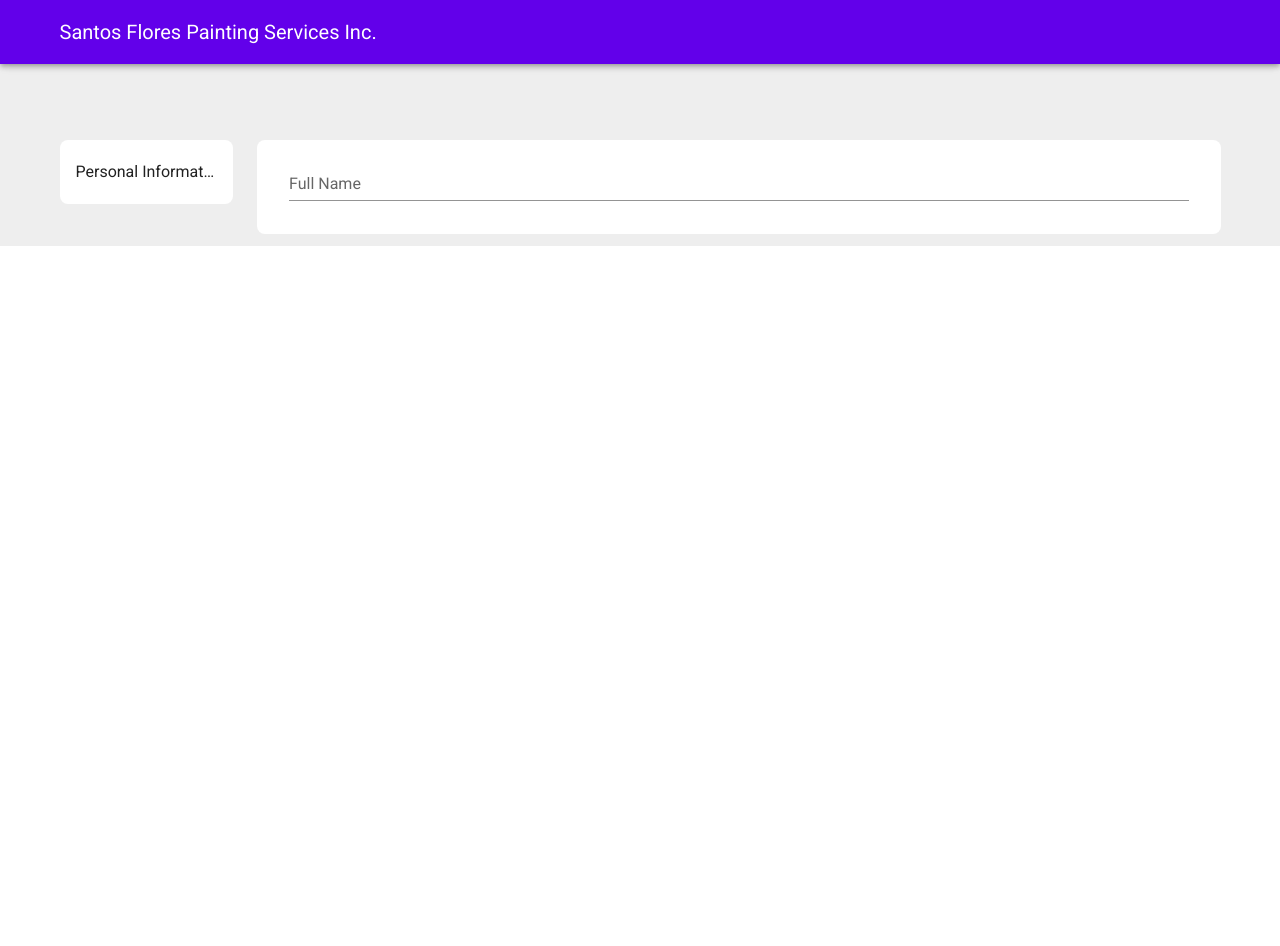
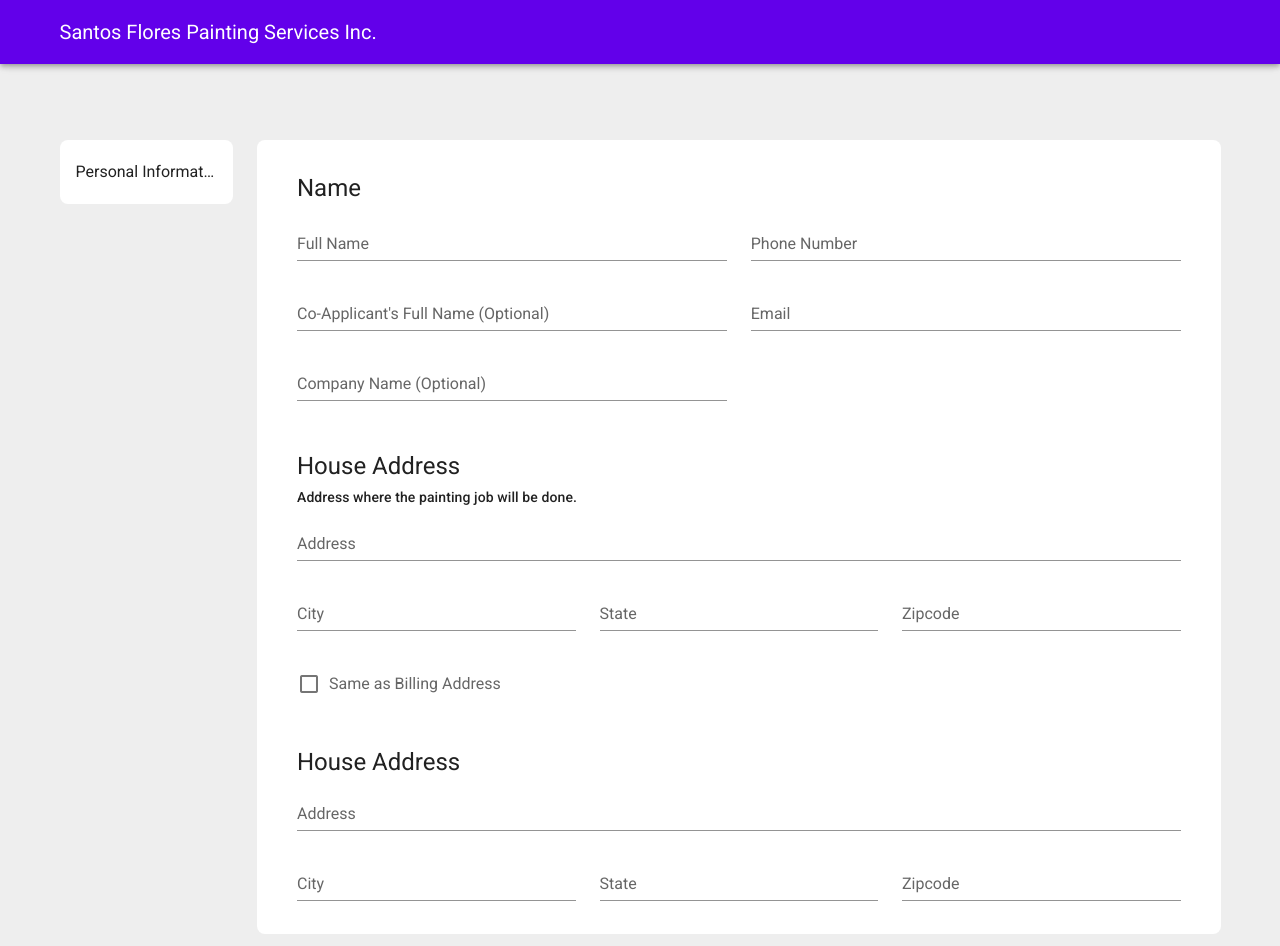
Before and after one commit to randyflores91/sfEstimates, a Vue app: page / in a window 1280 px wide. Before the commit the page ends 800 px from the top, so only its background shows below. Built offline with nearby package versions, Linux system fonts and the light colour scheme.

Commit message:
Add text fields and connect v-models

```diff
--- a/src/components/CustomerPersonalInformation.vue
+++ b/src/components/CustomerPersonalInformation.vue
@@ -3,13 +3,97 @@
     <v-container>
       <v-row>
         <v-col>
-          <v-form ref="form" class="mx-5">
+          <v-form ref="form" class="mx-7">
+            <div class="text-h5 mt-5 mb-2">Name</div>
+            <v-row>
+              <v-col>
+                <v-text-field
+                  v-model="name"
+                  :rules="nameRules"
+                  label="Full Name"
+                  required
+                ></v-text-field>
+                <v-text-field
+                  v-model="coApplicantName"
+                  label="Co-Applicant's Full Name (Optional)"
+                ></v-text-field>
+                <v-text-field
+                  v-model="companyName"
+                  label="Company Name (Optional)"
+                ></v-text-field>
+              </v-col>
+              <v-col>
+                <v-text-field
+                  v-model="companyName"
+                  label="Phone Number"
+                ></v-text-field
+                ><v-text-field
+                  v-model="companyName"
+                  label="Email"
+                ></v-text-field
+              ></v-col>
+            </v-row>
+            <div class="text-h5 mt-7">House Address</div>
+            <div class="text-subtitle-2 mt-1 mb-2">
+              Address where the painting job will be done.
+            </div>
             <v-text-field
-              v-model="name"
-              :rules="nameRules"
-              label="Full Name"
+              v-model="houseToPaintAddress"
+              label="Address"
               required
             ></v-text-field>
+            <v-row>
+              <v-col>
+                <v-text-field
+                  v-model="houseToPaintCity"
+                  label="City"
+                ></v-text-field>
+              </v-col>
+              <v-col>
+                <v-text-field
+                  v-model="houseToPaintState"
+                  label="State"
+                ></v-text-field
+              ></v-col>
+              <v-col
+                ><v-text-field
+                  v-model="houseToPaintZipcode"
+                  label="Zipcode"
+                ></v-text-field>
+              </v-col>
+            </v-row>
+            <v-checkbox
+              v-model="isHouseToPaintSameAsPersonal"
+              label="Same as Billing Address"
+            ></v-checkbox>
+            <div v-if="!isHouseToPaintSameAsPersonal">
+              <div class="text-h5 mt-7 mb-2">House Address</div>
+              <v-text-field
+                v-model="personalAddress"
+                label="Address"
+                required
+              ></v-text-field>
+              <v-row>
+                <v-col>
+                  <v-text-field
+                    v-model="personalCity"
+                    label="City"
+                  ></v-text-field>
+                </v-col>
+                <v-col>
+                  <v-text-field
+                    v-model="personalState"
+                    label="State"
+                  ></v-text-field
+                ></v-col>
+                <v-col
+                  ><v-text-field
+                    v-model="personalZipcode"
+                    label="Zipcode"
+                  ></v-text-field>
+                </v-col>
+              </v-row>
+            </div>
           </v-form>
         </v-col>
       </v-row>
@@ -33,6 +117,7 @@ export default {
       getCoApplicantName: "getCoApplicantName",
       getCompanyName: "getCompanyName",
       getDate: "getDate",
+      getEmail: "getEmail",
       getHouseToPaintAddress: "getHouseToPaintAddress",
       getHouseToPaintCity: "getHouseToPaintCity",
       getHouseToPaintState: "getHouseToPaintState",
@@ -43,13 +128,14 @@ export default {
       getPersonalCity: "getPersonalCity",
       getPersonalState: "getPersonalState",
       getPersonalZipcode: "getPersonalZipcode",
+      getPhone: "getPhone",
     }),
     coApplicantName: {
       get() {
         return this.getCoApplicantName;
       },
       set(val) {
-        this.$store.commit(this.setCoApplicantName(val));
+        this.setCoApplicantName(val);
       },
     },
     companyName: {
@@ -57,7 +143,7 @@ export default {
         return this.getCompanyName;
       },
       set(val) {
-        this.$store.commit(this.setCompanyName(val));
+        this.setCompanyName(val);
       },
     },
     date: {
@@ -65,7 +151,15 @@ export default {
         return this.getDate;
       },
       set(val) {
-        this.$store.commit(this.setDate(val));
+        this.setDate(val);
+      },
+    },
+    email: {
+      get() {
+        return this.getEmail;
+      },
+      set(val) {
+        this.setEmail(val);
       },
     },
     houseToPaintAddress: {
@@ -73,7 +167,7 @@ export default {
         return this.getHouseToPaintAddress;
       },
       set(val) {
-        this.$store.commit(this.setHouseToPaintAddress(val));
+        this.setHouseToPaintAddress(val);
       },
     },
     houseToPaintCity: {
@@ -81,7 +175,7 @@ export default {
         return this.getHouseToPaintCity;
       },
       set(val) {
-        this.$store.commit(this.setHouseToPaintCity(val));
+        this.setHouseToPaintCity(val);
       },
     },
     houseToPaintState: {
@@ -89,7 +183,7 @@ export default {
         return this.getHouseToPaintState;
       },
       set(val) {
-        this.$store.commit(this.setHouseToPaintState(val));
+        this.setHouseToPaintState(val);
       },
     },
     houseToPaintZipcode: {
@@ -97,7 +191,7 @@ export default {
         return this.getHouseToPaintZipcode;
       },
       set(val) {
-        this.$store.commit(this.setHouseToPaintZipcode(val));
+        this.setHouseToPaintZipcode(val);
       },
     },
     isHouseToPaintSameAsPersonal: {
@@ -105,7 +199,7 @@ export default {
         return this.getIsHouseToPaintSameAsPersonal;
       },
       set(val) {
-        this.$store.commit(this.setIsHouseToPaintSameAsPersonal(val));
+        this.setIsHouseToPaintSameAsPersonal(val);
       },
     },
     name: {
@@ -113,7 +207,6 @@ export default {
         return this.getName;
       },
       set(val) {
-        console.log(val);
         this.setName(val);
       },
     },
@@ -122,7 +215,7 @@ export default {
         return this.getPersonalAddress;
       },
       set(val) {
-        this.$store.commit(this.setPersonalAddress(val));
+        this.setPersonalAddress(val);
       },
     },
     personalCity: {
@@ -130,7 +223,7 @@ export default {
         return this.getPersonalCity;
       },
       set(val) {
-        this.$store.commit(this.setPersonalCity(val));
+        this.setPersonalCity(val);
       },
     },
     personalState: {
@@ -138,7 +231,7 @@ export default {
         return this.getPersonalState;
       },
       set(val) {
-        this.$store.commit(this.setPersonalState(val));
+        this.setPersonalState(val);
       },
     },
     personalZipcode: {
@@ -146,7 +239,15 @@ export default {
         return this.getPersonalZipcode;
       },
       set(val) {
-        this.$store.commit(this.setPersonalZipcode(val));
+        this.setPersonalZipcode(val);
+      },
+    },
+    phone: {
+      get() {
+        return this.getPhone;
+      },
+      set(val) {
+        this.setPhone(val);
       },
     },
   },
@@ -155,6 +256,7 @@ export default {
       setCoApplicantName: "setCoApplicantName",
       setCompanyName: "setCompanyName",
       setDate: "setDate",
+      setEmail: "setEmail",
       setHouseToPaintAddress: "setHouseToPaintAddress",
       setHouseToPaintCity: "setHouseToPaintCity",
       setHouseToPaintState: "setHouseToPaintState",
@@ -165,6 +267,7 @@ export default {
       setPersonalCity: "setPersonalCity",
       setPersonalState: "setPersonalState",
       setPersonalZipcode: "setPersonalZipcode",
+      setPhone: "setPhone",
     }),
   },
 };
--- a/src/store/index.js
+++ b/src/store/index.js
@@ -16,6 +16,7 @@ export default new Vuex.Store({
         coApplicantName: "",
         companyName: "",
         date: new Date(),
+        email: "",
         houseToPaintAddress: "",
         houseToPaintCity: "",
         houseToPaintState: "",
@@ -25,7 +26,8 @@ export default new Vuex.Store({
         personalAddress: "",
         personalCity: "",
         personalState: "",
-        personalZipcode: ""
+        personalZipcode: "",
+        phone: ""
       },
       totalPayment: {
 
@@ -34,85 +36,97 @@ export default new Vuex.Store({
   },
   getters: {
     getCoApplicantName(state) {
-      return state.coApplicantName;
+      return state.customerEstimate.personalInformation.coApplicantName;
     },
     getCompanyName(state) {
-      return state.companyName;
+      return state.customerEstimate.personalInformation.companyName;
     },
     getDate(state) {
-      return state.date;
+      return state.customerEstimate.personalInformation.date;
+    },
+    getEmail(state) {
+      return state.customerEstimate.personalInformation.email;
     },
     getHouseToPaintAddress(state) {
-      return state.houseToPaintAddress;
+      return state.customerEstimate.personalInformation.houseToPaintAddress;
     },
     getHouseToPaintCity(state) {
-      return state.houseToPaintCity;
+      return state.customerEstimate.personalInformation.houseToPaintCity;
     },
     getHouseToPaintState(state) {
-      return state.houseToPaintState;
+      return state.customerEstimate.personalInformation.houseToPaintState;
     },
     getHouseToPaintZipcode(state) {
-      return state.houseToPaintZipcode;
+      return state.customerEstimate.personalInformation.houseToPaintZipcode;
     },
     getIsHouseToPaintSameAsPersonal(state) {
-      return state.isHouseToPaintSameAsPersonal;
+      return state.customerEstimate.personalInformation.isHouseToPaintSameAsPersonal;
     },
     getName(state) {
-      return state.name;
+      return state.customerEstimate.personalInformation.name;
     },
     getPersonalAddress(state) {
-      return state.personalAddress;
+      return state.customerEstimate.personalInformation.personalAddress;
     },
     getPersonalCity(state) {
-      return state.personalCity;
+      return state.customerEstimate.personalInformation.personalCity;
     },
     getPersonalState(state) {
-      return state.personalState;
+      return state.customerEstimate.personalInformation.personalState;
     },
     getPersonalZipcode(state) {
-      return state.personalZipcode;
+      return state.customerEstimate.personalInformation.personalZipcode;
+    },
+    getPhone(state) {
+      return state.customerEstimate.personalInformation.phone;
     }
   },
   mutations: {
     setCoApplicantName(state, val) {
-      state.coApplicantName = val;
+      state.customerEstimate.personalInformation.coApplicantName = val;
     },
     setCompanyName(state, val) {
-      state.companyName = val;
+      state.customerEstimate.personalInformation.companyName = val;
     },
     setDate(state, val) {
-      state.date = val;
+      state.customerEstimate.personalInformation.date = val;
+    },
+    setEmail(state, val) {
+      state.customerEstimate.personalInformation.email = val;
     },
     setHouseToPaintAddress(state, val) {
-      state.houseToPaintAddress = val;
+      state.customerEstimate.personalInformation.houseToPaintAddress = val;
     },
     setHouseToPaintCity(state, val) {
-      state.houseToPaintCity = val;
+      state.customerEstimate.personalInformation.houseToPaintCity = val;
     },
     setHouseToPaintState(state, val) {
-      state.houseToPaintState = val;
+      state.customerEstimate.personalInformation.houseToPaintState = val;
     },
     setHouseToPaintZipcode(state, val) {
-      state.houseToPaintZipcode = val;
+      state.customerEstimate.personalInformation.houseToPaintZipcode = val;
     },
     setIsHouseToPaintSameAsPersonal(state, val) {
-      state.isHouseToPaintSameAsPersonal = val;
+      state.customerEstimate.personalInformation.isHouseToPaintSameAsPersonal = val;
     },
     setName(state, val) {
-      state.name = val;
+      state.customerEstimate.personalInformation.name = val;
     },
     setPersonalAddress(state, val) {
-      state.personalAddress = val;
+      state.customerEstimate.personalInformation.personalAddress = val;
     },
     setPersonalCity(state, val) {
-      state.personalCity = val;
+      state.customerEstimate.personalInformation.personalCity = val;
     },
     setPersonalState(state, val) {
-      state.personalState = val;
+      state.customerEstimate.personalInformation.personalState = val;
     },
     setPersonalZipcode(state, val) {
-      state.personalZipcode = val;
-    }
+      state.customerEstimate.personalInformation.personalZipcode = val;
+    },
+    setPhone(state, val) {
+      state.customerEstimate.personalInformation.phone = val;
+    },
   },
   actions: {
   },
```
